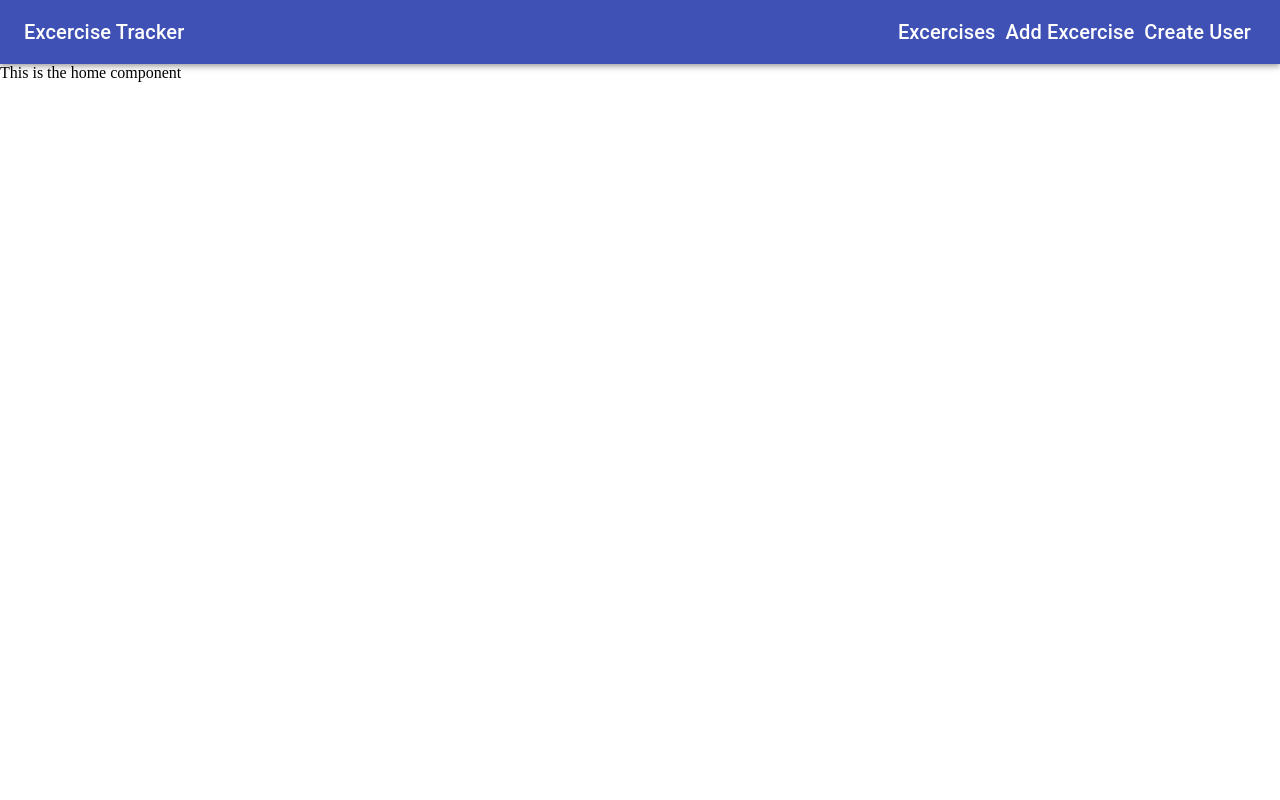
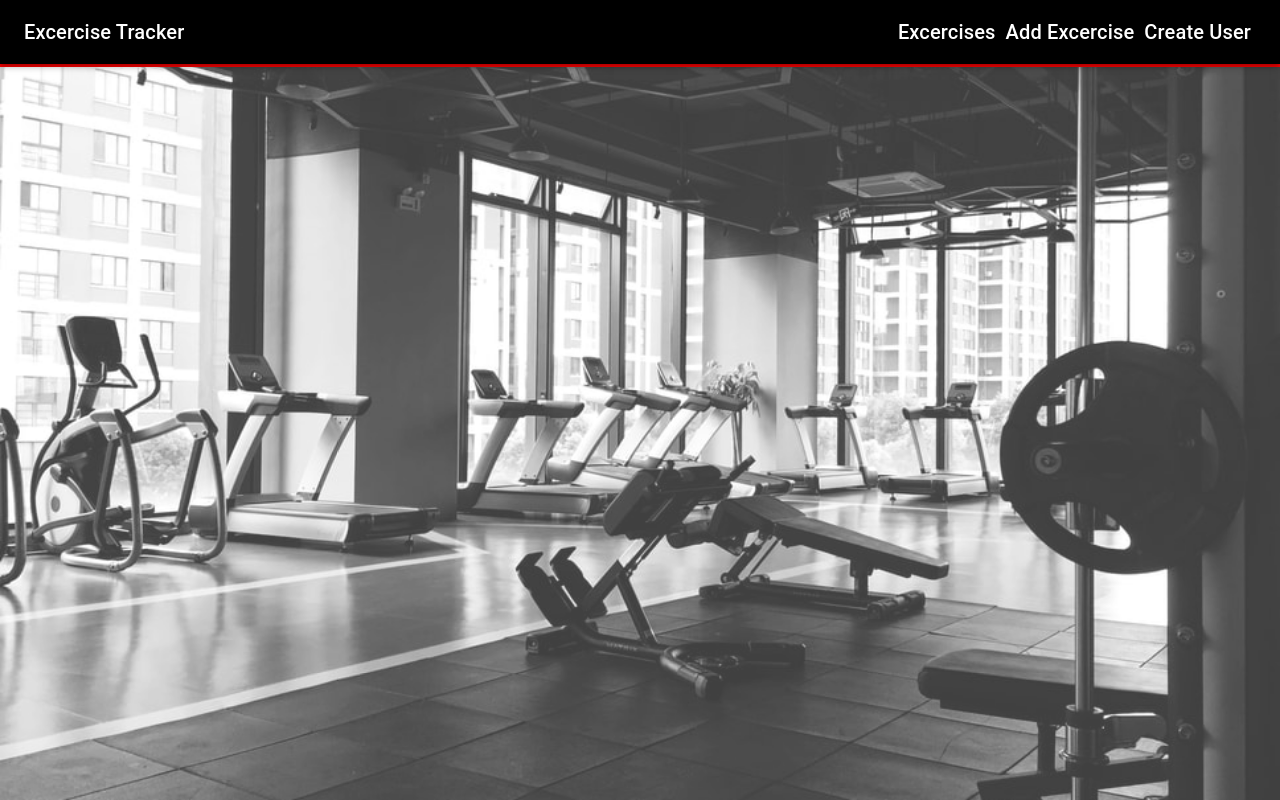
Before and after one commit to dufferbrady/excercises-tracker-mern, a React (Create React App) app: page / in a window 1280 px wide. Built offline with nearby package versions, Linux system fonts and the light colour scheme.

Commit message:
added background image to home page

```diff
--- a/public/index.html
+++ b/public/index.html
@@ -24,6 +24,7 @@
       work correctly both with client-side routing and a non-root public URL.
       Learn how to configure a non-root public URL by running `npm run build`.
     -->
+    <link href="https://fonts.googleapis.com/css2?family=Ubuntu&display=swap" rel="stylesheet">
     <title>React App</title>
   </head>
   <body>
--- a/src/Components/Header/Header.js
+++ b/src/Components/Header/Header.js
@@ -5,12 +5,15 @@ import { makeStyles } from '@material-ui/core/styles';
 import AppBar from '@material-ui/core/AppBar';
 import Toolbar from '@material-ui/core/Toolbar';
 import Typography from '@material-ui/core/Typography';
-import Button from '@material-ui/core/Button';
-import IconButton from '@material-ui/core/IconButton';
 
 const useStyles = makeStyles((theme) => ({
     root: {
         flexGrow: 1,
+        'font-family': 'Ubuntu, sans-serif',
+        'border-bottom': '3px solid red',
+        'position': 'absolute',
+        width: '100%',
+        'z-index': '50'
     },
     menuButton: {
         marginRight: '100px',
@@ -34,7 +37,7 @@ const Header = () => {
 
     return (
         <div className={classes.root}>
-            <AppBar position="static">
+            <AppBar style={{backgroundColor: 'black'}} position="static">
                 <Toolbar>
                     <Typography variant="h6" className={classes.menuButton}>
                         <Link
--- a/src/Components/Home/Home.js
+++ b/src/Components/Home/Home.js
@@ -1,8 +1,10 @@
 import React from 'react';
+
+import classes from './Home.module.css';
 
 const Home = () => {
     return (
-        <div>
+        <div className={classes.cover_image}>
             This is the home component
         </div>
     );
--- /dev/null
+++ b/src/Components/Home/Home.module.css
@@ -0,0 +1,6 @@
+.cover_image {
+    background: url('/images/home_photo.jpg') no-repeat center center fixed;
+    background-size: cover;
+    height: 100vh;
+    opacity: 75%;
+}
--- a/src/index.css
+++ b/src/index.css
@@ -6,8 +6,3 @@ body {
   -webkit-font-smoothing: antialiased;
   -moz-osx-font-smoothing: grayscale;
 }
-
-code {
-  font-family: source-code-pro, Menlo, Monaco, Consolas, 'Courier New',
-    monospace;
-}
```
Also changed, not shown: public/images/home_photo.jpg (added).
